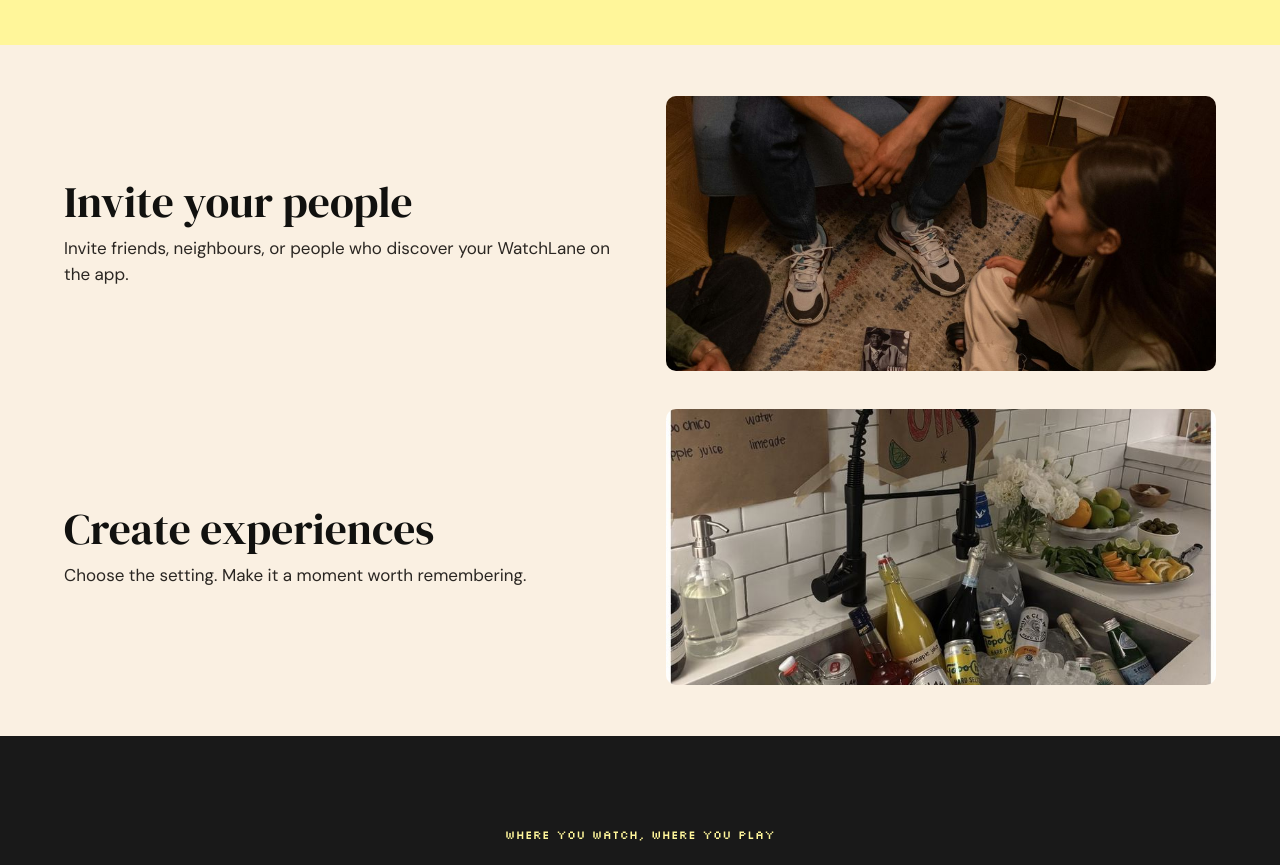
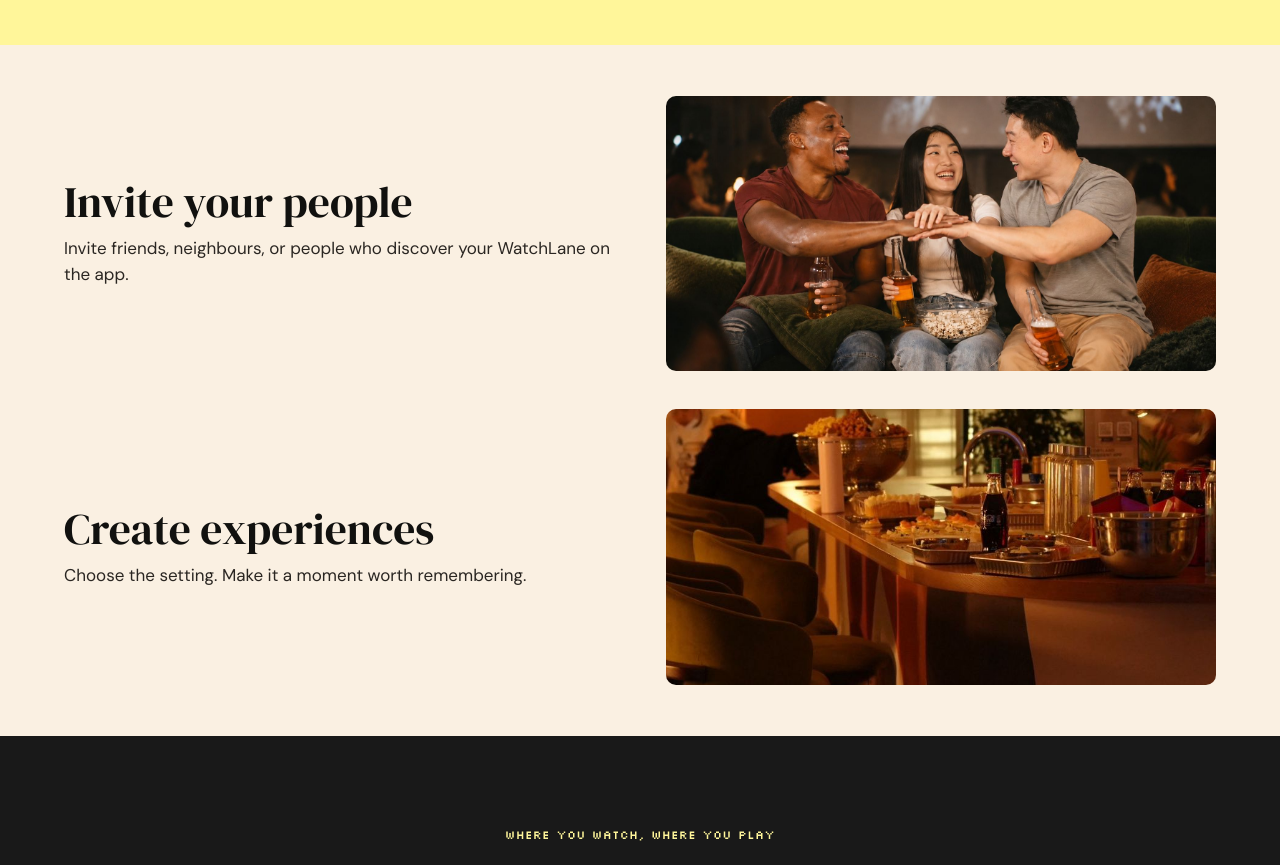
Before and after one commit to Playlane/landing, a plain HTML site: page index.html in a window 1280 px wide. Shown: the part 2650-3515 px from the top of the page. Drawn offline with nearby package versions, Linux system fonts and the light colour scheme.

Commit message:
New photos for Invite your people and Create experiences
Co-Authored-By: Claude Opus 5.5 <noreply@anthropic.com>
Claude-Session: https://claude.ai/code/session_0199bZfC3yT7RhMr9uCPB1kE

```diff
--- a/index.html
+++ b/index.html
@@ -1170,14 +1170,14 @@ em, i, .st-page *, .modal-card * { font-style: normal !important; }
           <h3 class="pl-serif">Invite your people</h3>
           <p class="pl-body">Invite friends, neighbours, or people who discover your WatchLane on the app.</p>
         </div>
-        <img src="./images/living-room.jpg" alt="Friends gathered on a living room floor" loading="lazy" style="object-position:50% 45%">
+        <img src="./images/invite-friends.jpg" alt="Three friends laughing together on a sofa with popcorn during a screening" loading="lazy" style="object-position:50% 40%">
       </div>
       <div class="pl-row">
         <div>
           <h3 class="pl-serif">Create experiences</h3>
           <p class="pl-body">Choose the setting. Make it a moment worth remembering.</p>
         </div>
-        <img src="./images/story-details.jpg" alt="Drinks set out on ice for a screening" loading="lazy" style="object-position:50% 70%">
+        <img src="./images/create-snack-bar.jpg" alt="A warmly lit bar set with snacks and drinks for a film night" loading="lazy" style="object-position:50% 52%">
       </div>
     </div>
   </section>
```
Also changed, not shown: images/create-snack-bar.jpg (added), images/invite-friends.jpg (added).
